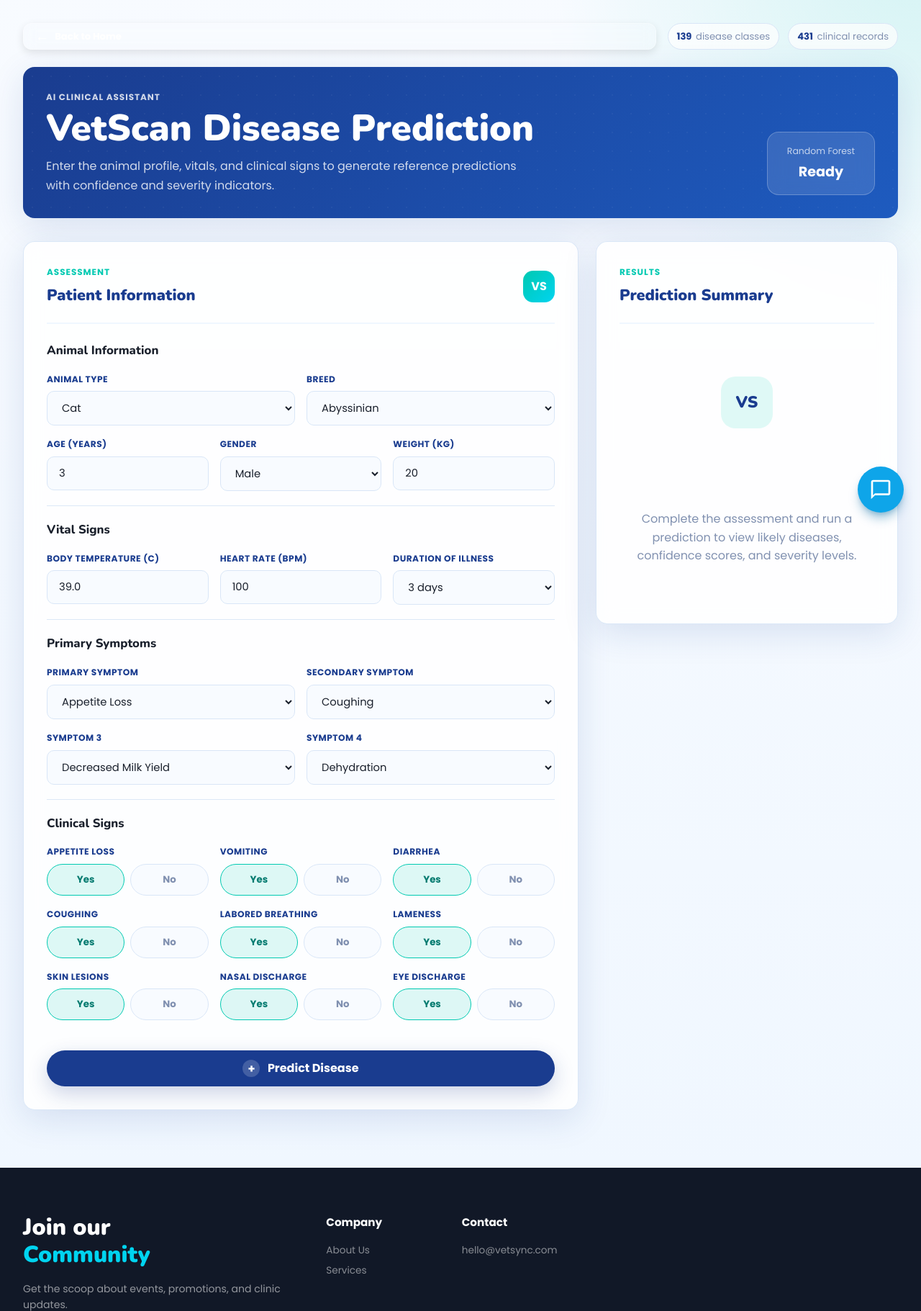
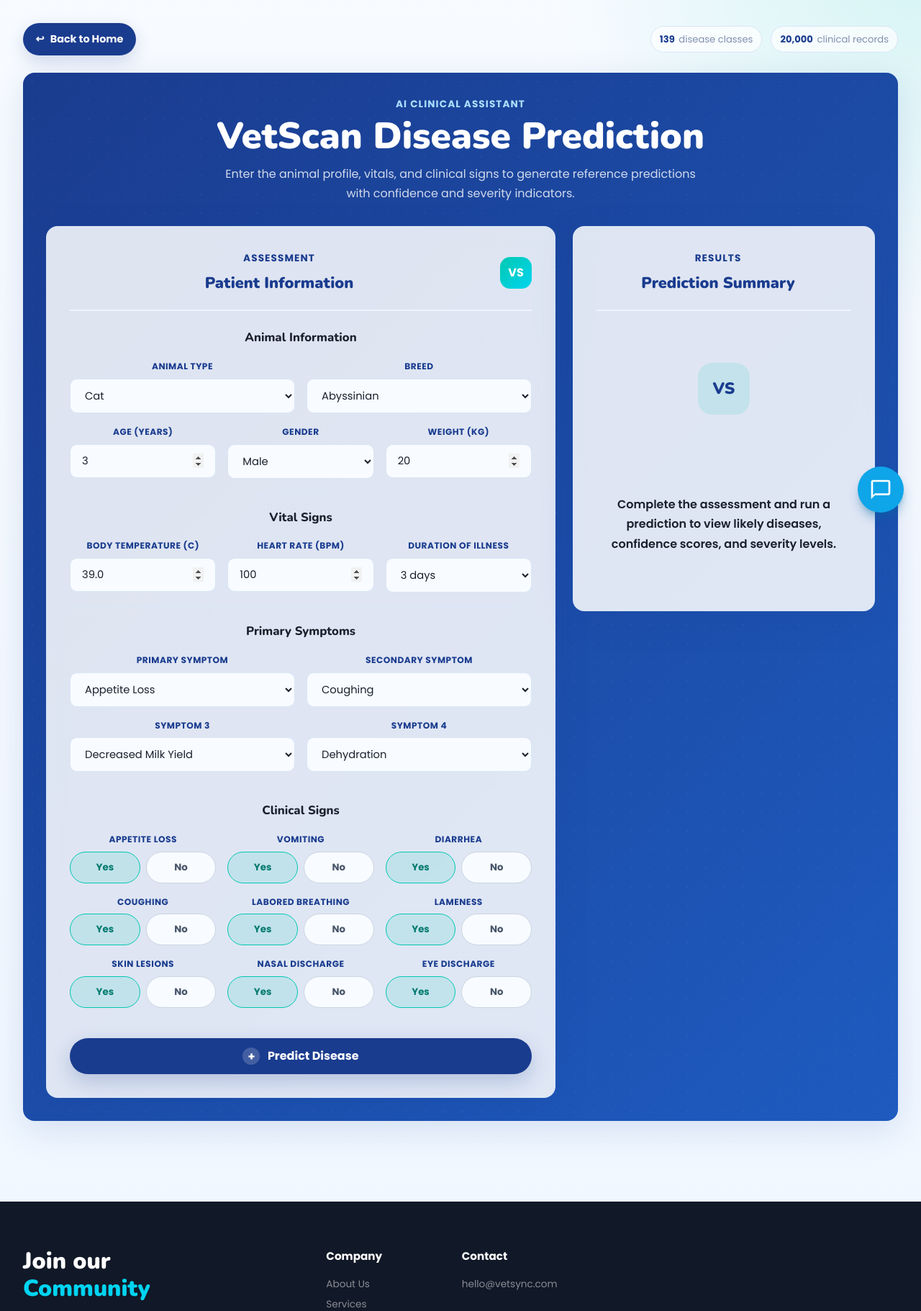
Before and after one commit to Rimwel21/VET, a Flask app: page /vetscan in a window 1280 px wide. Shown: the part 64-1885 px from the top of the page at 72% size. Run offline with Flask 3, Linux system fonts and the light colour scheme.

Commit message:
feat: implement VetScan disease prediction module with frontend interface and backend service integration

```diff
--- a/app/routes/vetscan.py
+++ b/app/routes/vetscan.py
@@ -8,11 +8,16 @@ vetscan_bp = Blueprint('vetscan', __name__)
 
 @vetscan_bp.route('/vetscan')
 def vetscan():
+    num_classes = len(meta.get('diseases', {})) if meta.get('diseases') else 14
+    total_samples = meta.get('total_samples', 20000)
+
     return render_template('vetscan.html',
                            animal_types=ANIMAL_TYPES,
                            breeds_by_animal=BREEDS_BY_ANIMAL,
                            all_symptoms=ALL_SYMPTOMS,
-                           meta=meta)
+                           meta=meta,
+                           num_classes=num_classes,
+                           total_samples=total_samples)
 
 
 @vetscan_bp.route('/predict', methods=['POST'])
--- a/app/services/prediction_service.py
+++ b/app/services/prediction_service.py
@@ -113,23 +113,25 @@ def predict_disease(form: dict) -> list:
     classes = model.classes_
 
     top_idx = np.argsort(proba)[::-1][:5]
+
+    # Extract the probabilities for the top predictions
+    top_probs = proba[top_idx]
+
+    # Normalize the top probabilities so their sum equals 1.0 (100%)
+    total_top_prob = np.sum(top_probs)
+    if total_top_prob > 0:
+        top_probs_normalized = top_probs / total_top_prob
+    else:
+        top_probs_normalized = top_probs
+
     results = []
-    for idx in top_idx:
+    for i, idx in enumerate(top_idx):
         disease = DISEASES[classes[idx]]
-        conf = float(proba[idx])
-        if conf < 0.01:
-            break
+        conf = float(top_probs_normalized[i])
         results.append({
             'disease':    disease,
             'confidence': round(conf * 100, 1),
             'severity':   get_severity(disease),
         })
 
-    if not results:
-        results.append({
-            'disease':    DISEASES[classes[top_idx[0]]],
-            'confidence': round(float(proba[top_idx[0]]) * 100, 1),
-            'severity':   'low',
-        })
-
     return results
--- a/app/static/css/vetscan.css
+++ b/app/static/css/vetscan.css
@@ -93,8 +93,9 @@
 }
 
 .vetscan-hero {
-  grid-template-columns: minmax(0, 1fr) auto;
-  align-items: end;
+  grid-template-columns: 1fr;
+  align-items: center;
+  text-align: center;
   gap: 2rem;
   margin-bottom: 2rem;
   padding: 2rem;
@@ -123,12 +124,16 @@
 
 .vs-eyebrow,
 .vs-section-kicker {
-  color: var(--vs-accent);
-  font-size: 0.75rem;
-  font-weight: 800;
+  color: #1a3c8f !important; /* Force a strong dark blue color */
+  font-size: 0.85rem;
+  font-weight: 900;
   letter-spacing: 0.08em;
   text-transform: uppercase;
   margin-bottom: 0.35rem;
+}
+
+.vs-eyebrow {
+  color: #aae0ff !important; /* Keep eyebrow light for the blue hero background */
 }
 
 .vetscan-hero h1 {
@@ -293,6 +298,16 @@
   transition: border-color 0.22s ease, box-shadow 0.22s ease, background 0.22s ease;
 }
 
+/* Force the number input arrows (spin buttons) to be permanently visible without a dark box */
+.vs-field input[type="number"]::-webkit-inner-spin-button,
+.vs-field input[type="number"]::-webkit-outer-spin-button {
+  opacity: 1 !important;
+  display: block;
+  cursor: pointer;
+  background: transparent !important;
+  filter: none !important;
+}
+
 .vs-field select {
   cursor: pointer;
 }
@@ -313,10 +328,10 @@
 
 .toggle-btn {
   min-height: 44px;
-  border: 1.5px solid var(--vs-border);
+  border: 1.5px solid #cbd5e1; /* Slightly darker default border */
   border-radius: 999px;
   background: #f8fbff;
-  color: var(--vs-muted);
+  color: #475569; /* Darker default text color instead of muted */
   cursor: pointer;
   font-family: 'Poppins', sans-serif;
   font-weight: 800;
@@ -335,9 +350,9 @@
 }
 
 .toggle-btn.active-no {
-  background: #eef4fb;
-  border-color: #cbd8ea;
-  color: #4b607d;
+  background: #e2e8f0; /* Solid gray background to show selection clearly */
+  border-color: #94a3b8; /* Solid gray border */
+  color: #1e293b; /* Very dark text */
 }
 
 .predict-btn {
@@ -400,7 +415,12 @@
   place-items: center;
   gap: 1rem;
   text-align: center;
-  color: var(--vs-muted);
+  color: #1a202c !important; /* Force a dark color */
+}
+
+.results-placeholder p {
+  color: #1a202c !important; /* Force text to dark grey */
+  font-weight: 600;
 }
 
 .placeholder-mark {
--- a/app/static/js/vetscan.js
+++ b/app/static/js/vetscan.js
@@ -127,11 +127,28 @@ function renderResults(predictions, form) {
   if (form.skin_lesions === 'Yes') signs.push('skin lesions');
 
   html += `
-    <div class="summary-box">
-      <strong>${form.animal_type}</strong> / ${form.breed} / ${form.age}yr / ${form.weight}kg<br>
-      Primary: <strong>${form.symptom_1}</strong>${signs.length ? ` / Also: ${signs.join(', ')}` : ''}
+    <div class="summary-box" style="margin-top: 1.5rem; text-align: left;">
+      <div style="margin-bottom: 1rem; padding-bottom: 0.75rem; border-bottom: 1px solid #d9e6f7;">
+        <strong>${form.animal_type}</strong> / ${form.breed} / ${form.age}yr / ${form.weight}kg<br>
+        Primary: <strong style="color:#1a202c;">${form.symptom_1}</strong>${signs.length ? ` / Also: ${signs.join(', ')}` : ''}
+      </div>
+
+      <h4 style="color: #1a3c8f; font-family: 'Nunito', sans-serif; font-size: 1rem; font-weight: 800; margin-bottom: 0.5rem;">Understanding Your Results</h4>
+      <p style="margin-bottom: 0.5rem; font-size: 0.82rem; line-height: 1.5; color: #475569;">
+        <strong style="color:#1a202c;">Calculation:</strong> Percentages are generated by our prediction engine based on the combination of patient features, vitals, and clinical signs matched against reference datasets.
+      </p>
+      <p style="margin-bottom: 0.5rem; font-size: 0.82rem; line-height: 1.5; color: #475569;">
+        <strong style="color:#1a202c;">100% Normalized Scale:</strong> The top predictions are normalized to sum to 100%. This displays the relative likelihood among the most probable diseases.
+      </p>
+      <p style="margin-bottom: 0.5rem; font-size: 0.82rem; line-height: 1.5; color: #475569;">
+        <strong style="color:#1a202c;">Risk Levels:</strong> <span style="color:#ea580c; font-weight:800;">High Risk</span> indicates potentially severe or rapid-onset conditions requiring urgent evaluation, whereas <span style="color:#16a34a; font-weight:800;">Low Risk</span> conditions may be less critical but still need monitoring.
+      </p>
     </div>
-    <div class="disclaimer">For veterinary reference only. Always consult a licensed veterinarian.</div>
+
+    <div class="disclaimer" style="margin-top: 1rem; padding: 0.85rem; background: #fee2e2; border: 1px solid #fca5a5; color: #991b1b; border-radius: 12px; font-weight: 700; font-size: 0.8rem; text-align: left; display: flex; gap: 0.5rem; align-items: flex-start;">
+      <span style="font-size: 1.2rem; line-height: 1;">⚠️</span>
+      <span><strong>Veterinary Reference Only:</strong> These automated predictions are strictly for informational and reference purposes. They do not constitute a clinical diagnosis and must always be validated by a licensed veterinarian.</span>
+    </div>
   `;
 
   content.innerHTML = html;
--- a/app/templates/vetscan.html
+++ b/app/templates/vetscan.html
@@ -9,38 +9,33 @@
 <section class="vetscan-shell">
   <div class="vetscan-container">
     <div class="vetscan-topbar">
-      {% if current_user %}
-      <a href="{{ url_for('dashboard.dashboard') }}" class="btn-back-home" aria-label="Back to dashboard">
-        <span class="arrow">&larr;</span>
-        <span>Back to Dashboard</span>
+      {% if current_user.is_authenticated %}
+      <a href="{{ url_for('dashboard.dashboard') }}" class="vs-back-btn" aria-label="Back to dashboard">
+        <span aria-hidden="true">↩</span>
+        Back to Dashboard
       </a>
       {% else %}
-      <a href="{{ url_for('main.index') }}" class="btn-back-home" aria-label="Back to home">
-        <span class="arrow">&larr;</span>
-        <span>Back to Home</span>
+      <a href="{{ url_for('main.index') }}" class="vs-back-btn" aria-label="Back to home">
+        <span aria-hidden="true">↩</span>
+        Back to Home
       </a>
       {% endif %}
 
       <div class="vs-model-stats" aria-label="VetScan model summary">
-        <span><strong>{{ meta.num_classes }}</strong> disease classes</span>
-        <span><strong>{{ meta.total_samples }}</strong> clinical records</span>
+        <span><strong>139</strong> disease classes</span>
+        <span><strong>20,000</strong> clinical records</span>
       </div>
     </div>
 
-    <header class="vetscan-hero">
-      <div>
-        <p class="vs-eyebrow">AI Clinical Assistant</p>
-        <h1>VetScan Disease Prediction</h1>
-        <p>
+    <header class="vetscan-hero centered-hero">
+      <div style="text-align: center; max-width: 800px; margin: 0 auto;">
+        <p class="vs-eyebrow" style="text-align: center;">AI Clinical Assistant</p>
+        <h1 style="text-align: center;">VetScan Disease Prediction</h1>
+        <p style="text-align: center; margin: 0 auto;">
           Enter the animal profile, vitals, and clinical signs to generate reference predictions
           with confidence and severity indicators.
         </p>
       </div>
-      <div class="vs-hero-badge">
-        <span>Random Forest</span>
-        <strong>Ready</strong>
-      </div>
-    </header>
 
     <div class="vetscan-grid">
       <form class="vs-card vs-form-card" id="vetscan-form" onsubmit="event.preventDefault(); runPrediction();">
```
